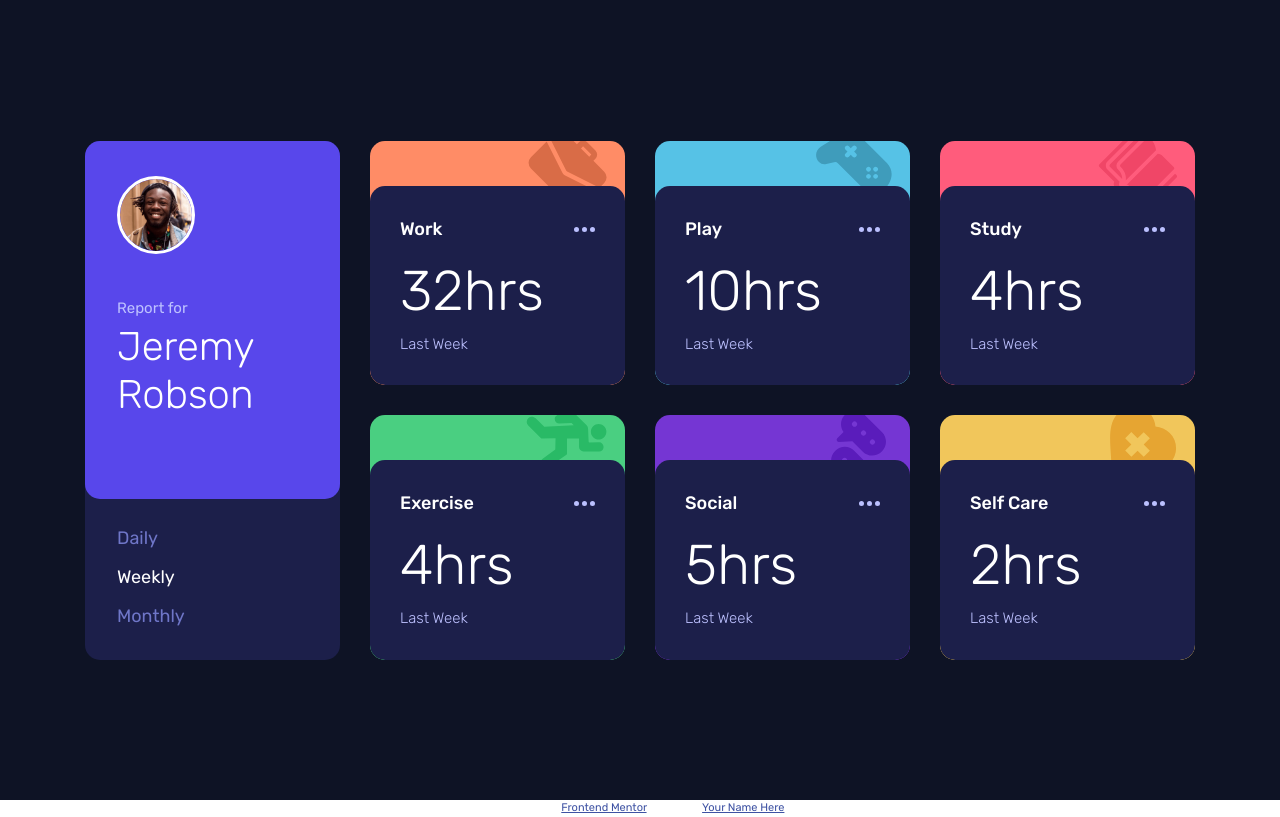
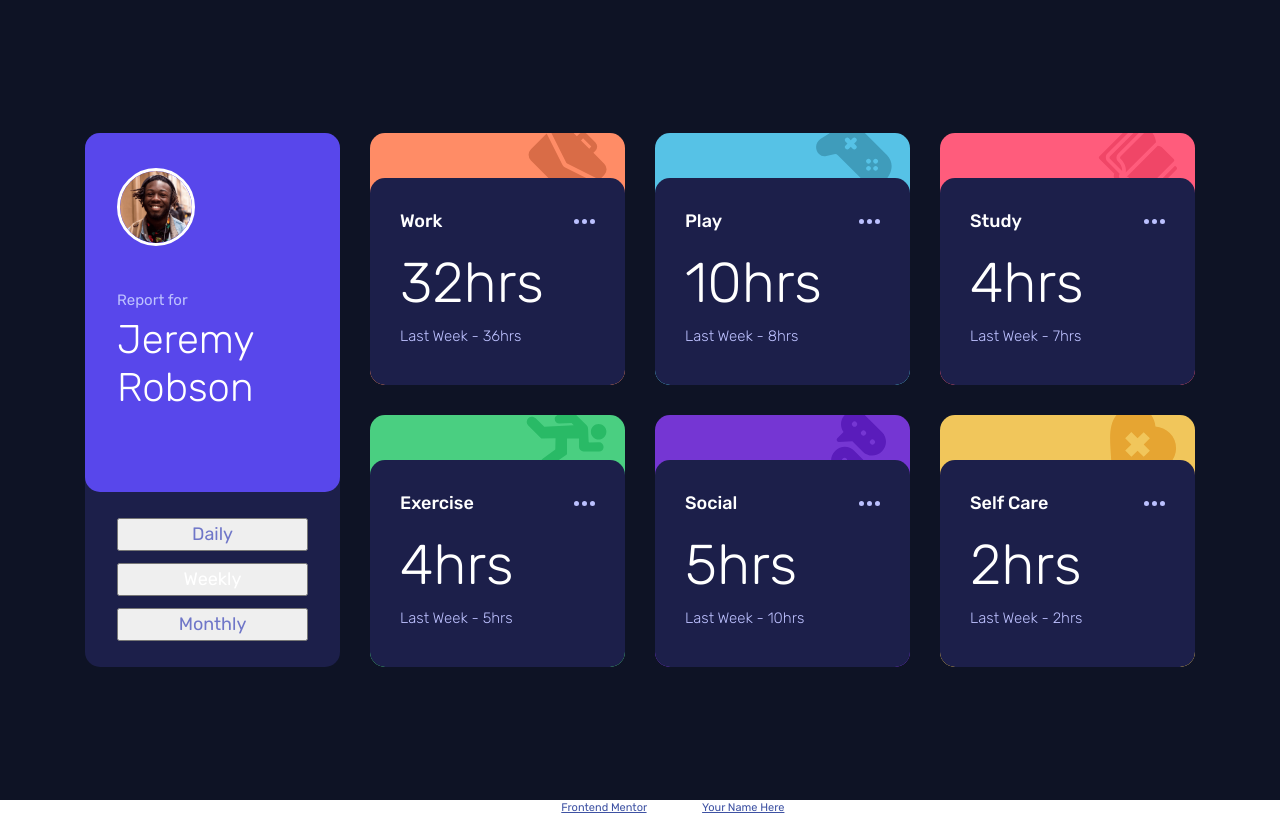
Before and after one commit to Kaji1127/Time-Tracking-Dashboard, a website: page index.html in a window 1280 px wide. Drawn offline with Linux system fonts and the light colour scheme.

Commit message:
update index.html

```diff
--- a/index.html
+++ b/index.html
@@ -48,9 +48,9 @@
 							</div>
 						</div>
 						<div class="report__period">
-							<p class="report__period-text">Daily</p>
-							<p class="report__period-text active">Weekly</p>
-							<p class="report__period-text">Monthly</p>
+							<button class="report__period-text period">Daily</button>
+							<button class="report__period-text period active">Weekly</button>
+							<button class="report__period-text period">Monthly</button>
 						</div>
 					</div>
 
@@ -67,8 +67,8 @@
 							</div>
 
 							<div class="report__data">
-								<h3 class="heading-tertiary report__data-hour">32hrs</h3>
-								<p class="report__data-previous">Last Week</p>
+								<h3 class="heading-tertiary report__data-hour hour">32hrs</h3>
+								<p class="report__data-previous previous">Last Week - 36hrs</p>
 							</div>
 						</div>
 					</div>
@@ -85,8 +85,8 @@
 							</div>
 
 							<div class="report__data">
-								<h3 class="heading-tertiary report__data-hour">10hrs</h3>
-								<p class="report__data-previous">Last Week</p>
+								<h3 class="heading-tertiary report__data-hour hour">10hrs</h3>
+								<p class="report__data-previous previous">Last Week - 8hrs</p>
 							</div>
 						</div>
 					</div>
@@ -104,8 +104,8 @@
 							</div>
 
 							<div class="report__data">
-								<h3 class="heading-tertiary report__data-hour">4hrs</h3>
-								<p class="report__data-previous">Last Week</p>
+								<h3 class="heading-tertiary report__data-hour hour">4hrs</h3>
+								<p class="report__data-previous previous">Last Week - 7hrs</p>
 							</div>
 						</div>
 					</div>
@@ -123,8 +123,8 @@
 							</div>
 
 							<div class="report__data">
-								<h3 class="heading-tertiary report__data-hour">4hrs</h3>
-								<p class="report__data-previous">Last Week</p>
+								<h3 class="heading-tertiary report__data-hour hour">4hrs</h3>
+								<p class="report__data-previous previous">Last Week - 5hrs</p>
 							</div>
 						</div>
 					</div>
@@ -142,8 +142,8 @@
 							</div>
 
 							<div class="report__data">
-								<h3 class="heading-tertiary report__data-hour">5hrs</h3>
-								<p class="report__data-previous">Last Week</p>
+								<h3 class="heading-tertiary report__data-hour hour">5hrs</h3>
+								<p class="report__data-previous previous">Last Week - 10hrs</p>
 							</div>
 						</div>
 					</div>
@@ -161,8 +161,8 @@
 							</div>
 
 							<div class="report__data">
-								<h3 class="heading-tertiary report__data-hour">2hrs</h3>
-								<p class="report__data-previous">Last Week</p>
+								<h3 class="heading-tertiary report__data-hour hour">2hrs</h3>
+								<p class="report__data-previous previous">Last Week - 2hrs</p>
 							</div>
 						</div>
 					</div>
```
